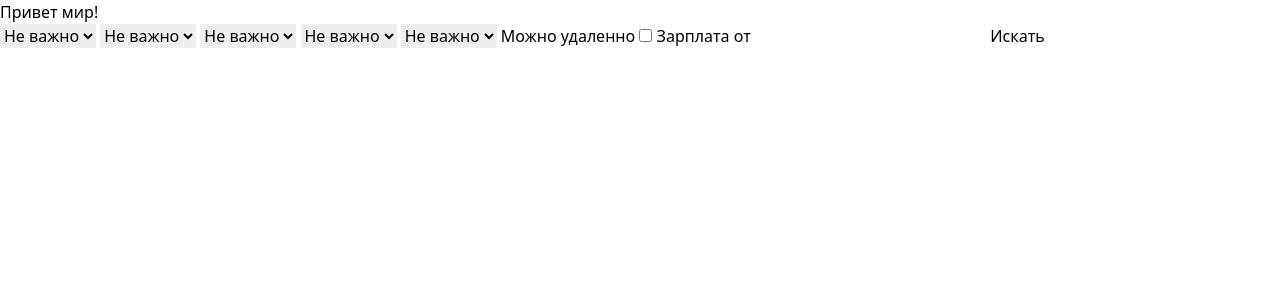
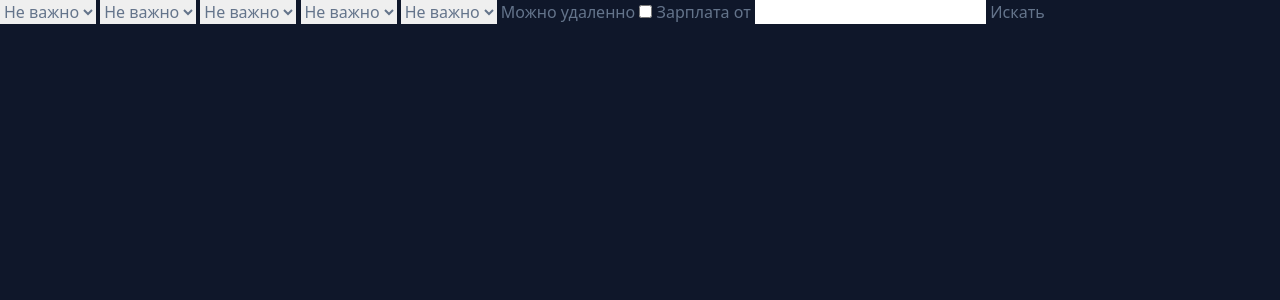
Before and after one commit to erickn29/secret_project, a Django app: template templates/base.html in a window 1280 px wide. Shown: the top 300 px of the page. Run offline with Django 4.2, Linux system fonts and the light colour scheme; the template is opened without the code that fills it, so the values that code supplies are empty; style sheets or scripts are compiled from the project's sources; parts of the project's set-up code (start-up, migrations or seed data) failed here and were passed over.

Commit message:
add styles

```diff
--- a/static/css/output.css
+++ b/static/css/output.css
@@ -515,3 +515,89 @@ video {
   --tw-backdrop-saturate:  ;
   --tw-backdrop-sepia:  ;
 }
+
+.container {
+  width: 100%;
+}
+
+@media (min-width: 640px) {
+  .container {
+    max-width: 640px;
+  }
+}
+
+@media (min-width: 768px) {
+  .container {
+    max-width: 768px;
+  }
+}
+
+@media (min-width: 1024px) {
+  .container {
+    max-width: 1024px;
+  }
+}
+
+@media (min-width: 1280px) {
+  .container {
+    max-width: 1280px;
+  }
+}
+
+@media (min-width: 1536px) {
+  .container {
+    max-width: 1536px;
+  }
+}
+
+.static {
+  position: static;
+}
+
+.my-10 {
+  margin-top: 2.5rem;
+  margin-bottom: 2.5rem;
+}
+
+.my-5 {
+  margin-top: 1.25rem;
+  margin-bottom: 1.25rem;
+}
+
+.bg-slate-400 {
+  --tw-bg-opacity: 1;
+  background-color: rgb(148 163 184 / var(--tw-bg-opacity));
+}
+
+.bg-red-400 {
+  --tw-bg-opacity: 1;
+  background-color: rgb(248 113 113 / var(--tw-bg-opacity));
+}
+
+.bg-slate-900 {
+  --tw-bg-opacity: 1;
+  background-color: rgb(15 23 42 / var(--tw-bg-opacity));
+}
+
+.text-3xl {
+  font-size: 1.875rem;
+  line-height: 2.25rem;
+}
+
+.font-bold {
+  font-weight: 700;
+}
+
+.text-slate-400 {
+  --tw-text-opacity: 1;
+  color: rgb(148 163 184 / var(--tw-text-opacity));
+}
+
+.text-slate-500 {
+  --tw-text-opacity: 1;
+  color: rgb(100 116 139 / var(--tw-text-opacity));
+}
+
+.underline {
+  text-decoration-line: underline;
+}
--- a/static/css/style.css
+++ b/static/css/style.css
@@ -1,3 +1,5 @@
-@tailwind base;
-@tailwind components;
-@tailwind utilities;
+@import "tailwindcss/base";
+
+@import "tailwindcss/components";
+
+@import "tailwindcss/utilities";
--- a/tailwind.config.js
+++ b/tailwind.config.js
@@ -1,9 +1,9 @@
 /** @type {import('tailwindcss').Config} */
 module.exports = {
-  content: ["./templates/components/*.{html}", "./templates/*.{html}", "./static/**/*.{js}"],
+  content: ["./templates/components/*.html", "./templates/*.html", "./static/**/*.js"],
   theme: {
     extend: {},
   },
   plugins: [],
-  darkMode: 'class',
+  // darkMode: 'class',
 }
--- a/templates/base.html
+++ b/templates/base.html
@@ -1,19 +1,17 @@
 {% load static %}
 
 <!DOCTYPE html>
-<html class="bg-dark" lang="en">
+<htmllang="en">
 <head>
     <meta charset="UTF-8">
-    <link rel="stylesheet" href="{% static 'css/style.css' %}">
+    <!-- <link rel="stylesheet" href="{% static 'css/style.css' %}"> -->
     <link href="{% static 'css/output.css' %}" rel="stylesheet">
     <title>Title</title>
 </head>
-<body>
-    <h1 class="text-3xl font-bold underline">
-        Привет мир!
-    </h1>
-    {% include 'components/search_form.html' %}
-
-    {% include 'vacancies_list.html' %}
+<body class="bg-slate-900 text-slate-500" >
+    <div class="container">
+        {% include 'components/search_form.html' %}
+        {% include 'vacancies_list.html' %}
+    </div>
 </body>
 </html>
--- a/templates/vacancies_list.html
+++ b/templates/vacancies_list.html
@@ -1,5 +1,5 @@
 {% for vacancy in vacancies %}
-    <div class='vacancy-preview'>
+    <div class='vacancy-preview my-5'>
         <div class="vacancy-title">{{ vacancy.title }}</div>
         <div class="vacancy-salary">
             {% if vacancy.salary_from %}
@@ -35,5 +35,5 @@
         <div class="vacancy-link">
             <a href="{{ vacancy.link|split_link }}">Источник</a>
         </div>
-    </div><br>
+    </div>
 {% endfor %}
```
Also changed, not shown: 1 other file.
